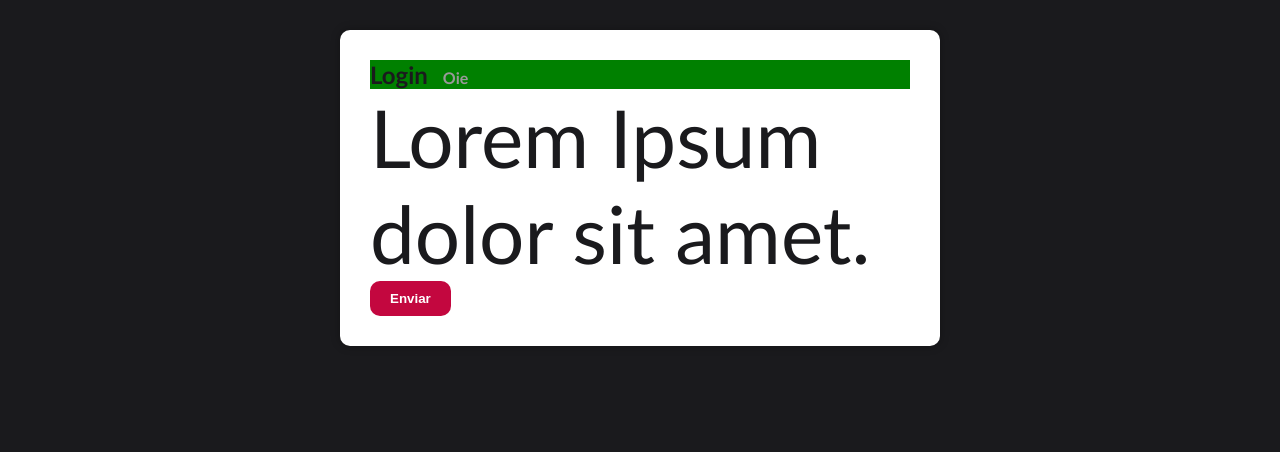
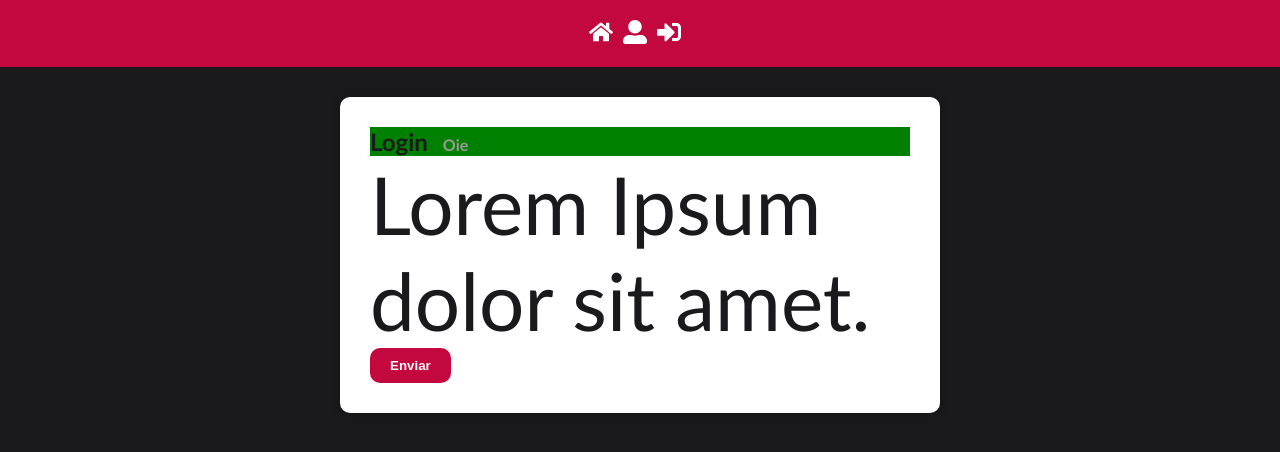
Before and after one commit to DevRafonalde/base-projeto-react, a React (Create React App) app: page / in a window 1280 px wide. Shown: the top 452 px of the page. Built offline with nearby package versions, Linux system fonts and the light colour scheme.

Commit message:
Menu da aplicação

```diff
--- a/package.json
+++ b/package.json
@@ -8,6 +8,7 @@
     "@testing-library/user-event": "^13.5.0",
     "react": "^18.2.0",
     "react-dom": "^18.2.0",
+    "react-icons": "^4.10.1",
     "react-scripts": "5.0.1",
     "styled-components": "^6.0.7",
     "web-vitals": "^2.1.4"
--- a/src/App.js
+++ b/src/App.js
@@ -1,10 +1,12 @@
 import React from "react";
 import Login from "./pages/Login";
 import GlobalStyles from "./styles/GlobalStyles";
+import Header from "./components/Header";
 
 function App() {
     return (
         <>
+            <Header />
             <Login />
             <GlobalStyles />
         </>
--- /dev/null
+++ b/src/components/Header/index.js
@@ -0,0 +1,20 @@
+import React from "react";
+import {FaHome, FaSignInAlt, FaUserAlt} from "react-icons/fa";
+import {Nav} from "./styled";
+
+export default function Header() {
+    return (
+        <Nav>
+            <a href="http://localhost:3000">
+                <FaHome size={24} />
+            </a>
+            <a href="http://localhost:3000">
+                <FaUserAlt size={24} />
+            </a>
+
+            <a href="http://localhost:3000">
+                <FaSignInAlt size={24} />
+            </a>
+        </Nav>
+    );
+}
--- /dev/null
+++ b/src/components/Header/styled.js
@@ -0,0 +1,16 @@
+import {styled} from "styled-components";
+import {primaryColor} from "../../config/colors";
+
+export const Nav = styled.nav`
+    background: ${primaryColor};
+    padding: 20px;
+    display: flex;
+    align-items: center;
+    justify-content: center;
+
+    a {
+        color: #fff;
+        margin: 0 10px 0 0;
+        font-weight: bold;
+    }
+`;
```
Also changed, not shown: 1 other file (tests, documents, lock files or other folders).
